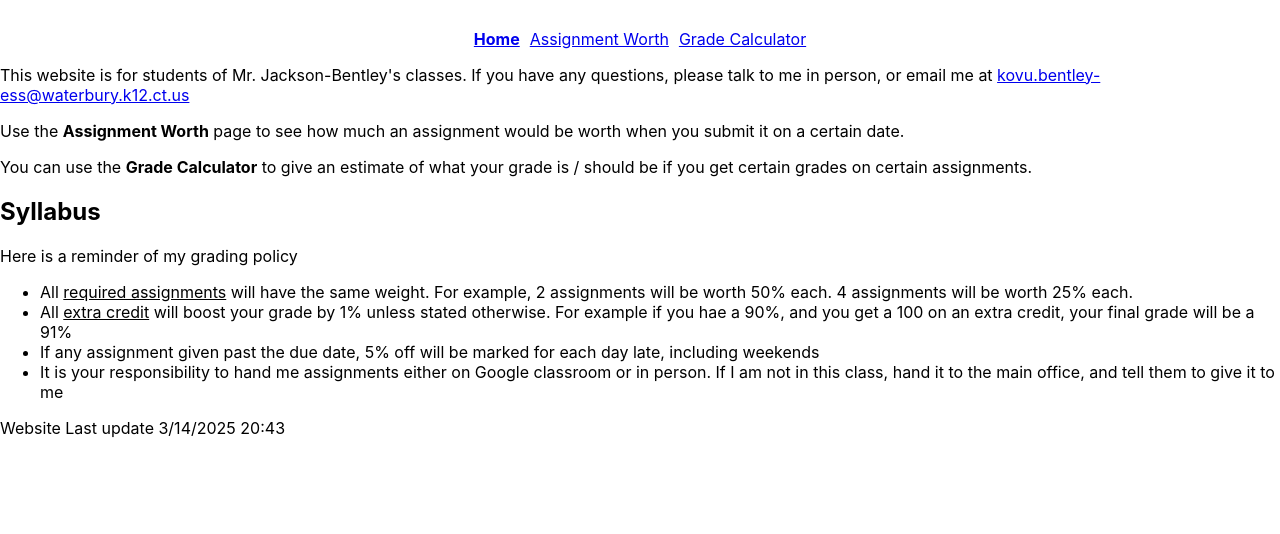
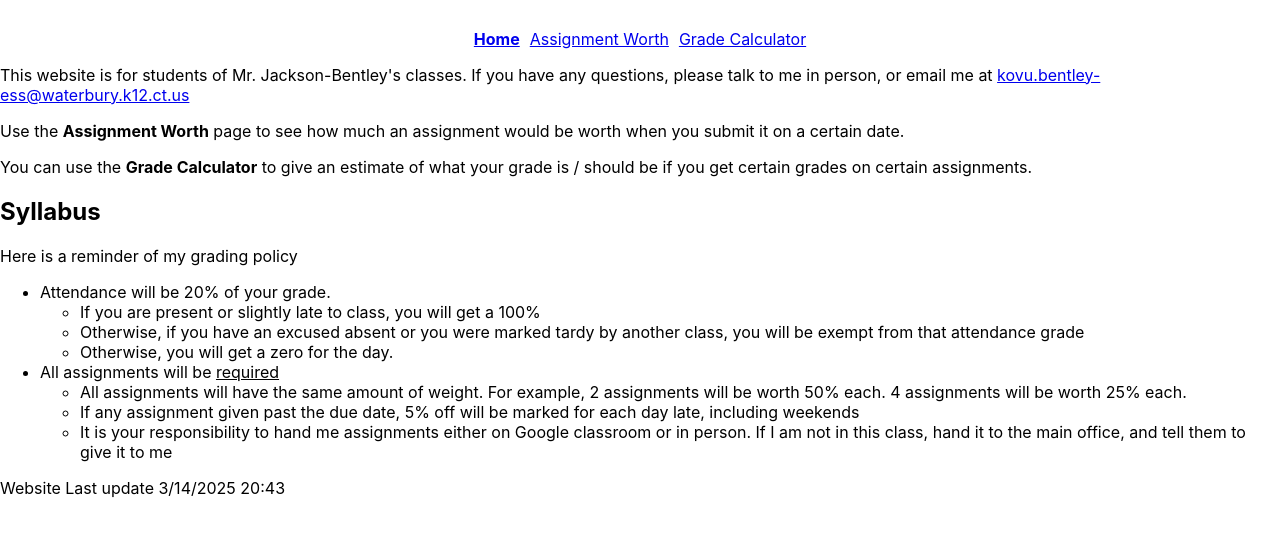
Before and after one commit to BlckHawker/Grade-Predictor, a React (Create React App) app: page / in a window 1280 px wide. Shown: the top 534 px of the page. Built offline with nearby package versions, Linux system fonts and the light colour scheme.

Commit message:
Change syllabus for Q4

```diff
--- a/src/component/Home.tsx
+++ b/src/component/Home.tsx
@@ -11,10 +11,18 @@ function Home() {
             <h2>Syllabus</h2>
             <p>Here is a reminder of my grading policy</p>
             <ul>
-                <li>All <u>required assignments</u> will have the same weight. For example, 2 assignments will be worth 50% each. 4 assignments will be worth 25% each.</li>
-                <li>All <u>extra credit</u> will boost your grade by 1% unless stated otherwise. For example if you hae a 90%, and you get a 100 on an extra credit, your final grade will be a 91% </li>
-                <li>If any assignment given past the due date, 5% off will be marked for each day late, including weekends</li>
-                <li>It is your responsibility to hand me assignments either on Google classroom or in person. If I am not in this class, hand it to the main office, and tell them to give it to me</li>
+                <li>Attendance will be 20% of your grade.</li>
+                <ul>
+                    <li>If you are present or slightly late to class, you will get a 100%</li>
+                    <li>Otherwise, if you have an excused absent or you were marked tardy by another class, you will be exempt from that attendance grade</li>
+                    <li>Otherwise,  you will get a zero for the day.</li>
+                </ul>
+                <li>All assignments will be <u>required</u></li>
+                <ul>
+                    <li>All assignments will have the same amount of weight. For example, 2 assignments will be worth 50% each. 4 assignments will be worth 25% each.</li>
+                    <li>If any assignment given past the due date, 5% off will be marked for each day late, including weekends</li>
+                    <li>It is your responsibility to hand me assignments either on Google classroom or in person. If I am not in this class, hand it to the main office, and tell them to give it to me</li>
+                </ul>
             </ul>
             <LastUpdate/>
     </div>
```
